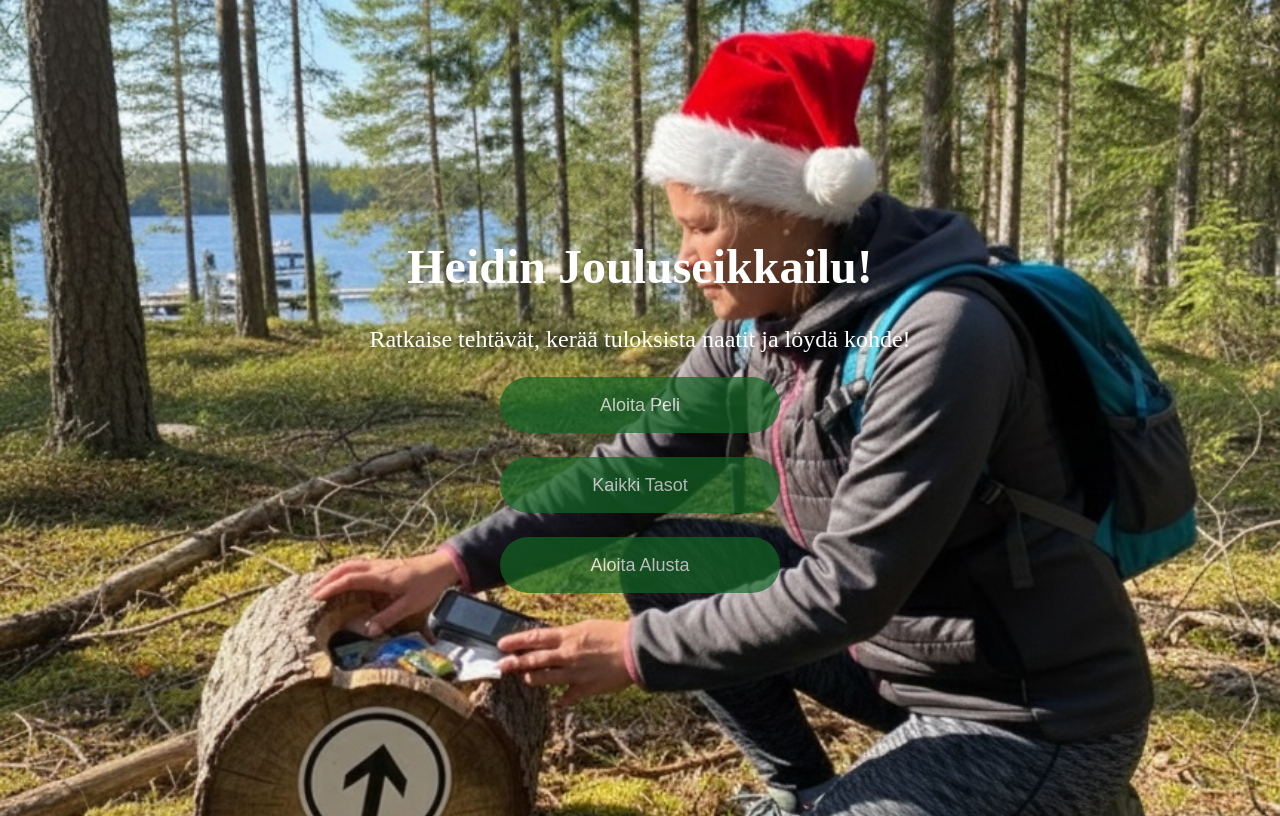
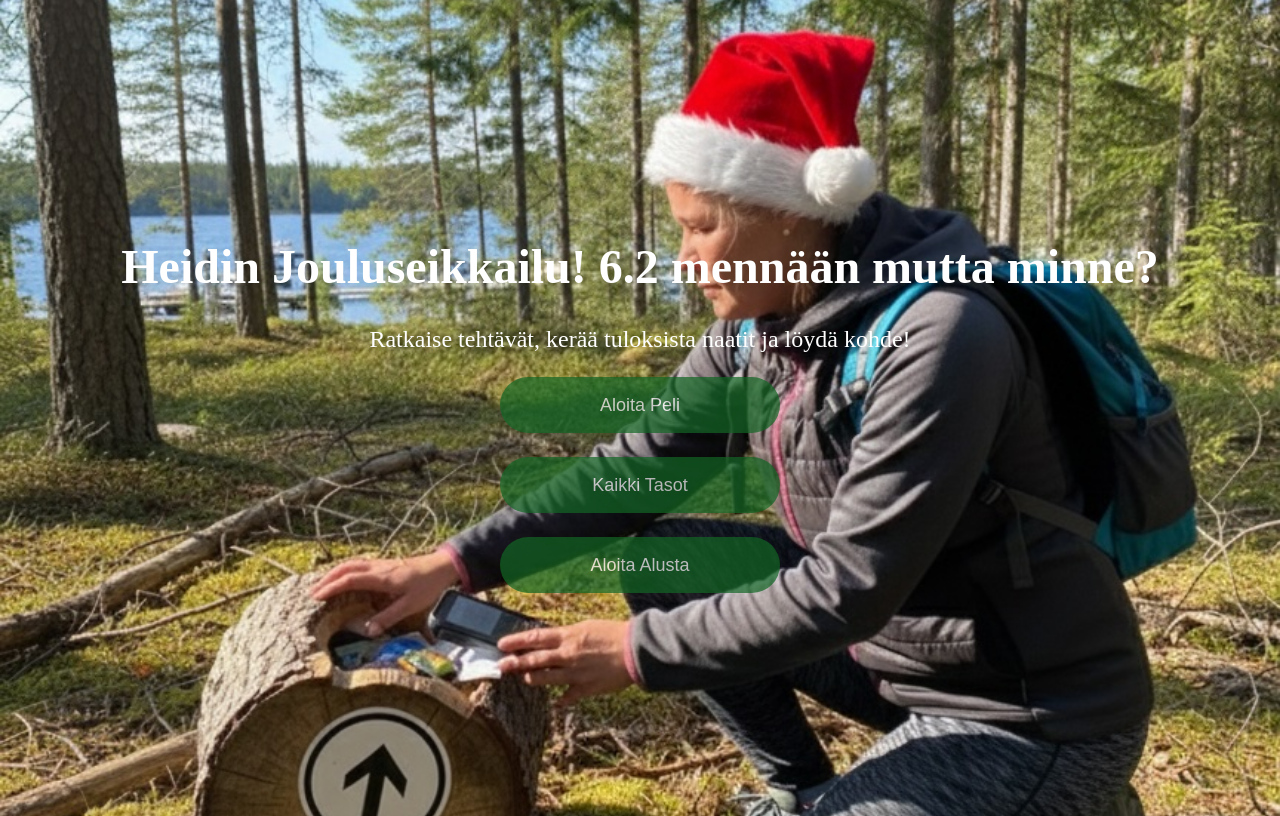
Before and after one commit to grande-fi/heidin-jouluseikkailu, a Next.js app: page / in a window 1280 px wide. Built offline with nearby package versions, Linux system fonts and the light colour scheme.

Commit message:
Update fi.js
heading update

```diff
--- a/app/locales/fi.js
+++ b/app/locales/fi.js
@@ -1,5 +1,5 @@
 export const fi = {
-  appTitle: "Heidin Jouluseikkailu! ",
+  appTitle: "Heidin Jouluseikkailu! 6.2 mennään mutta minne? ",
   mainMenu: {
     startPuzzle: "Aloita Peli",
     resetProgress: "Aloita Alusta",
```
